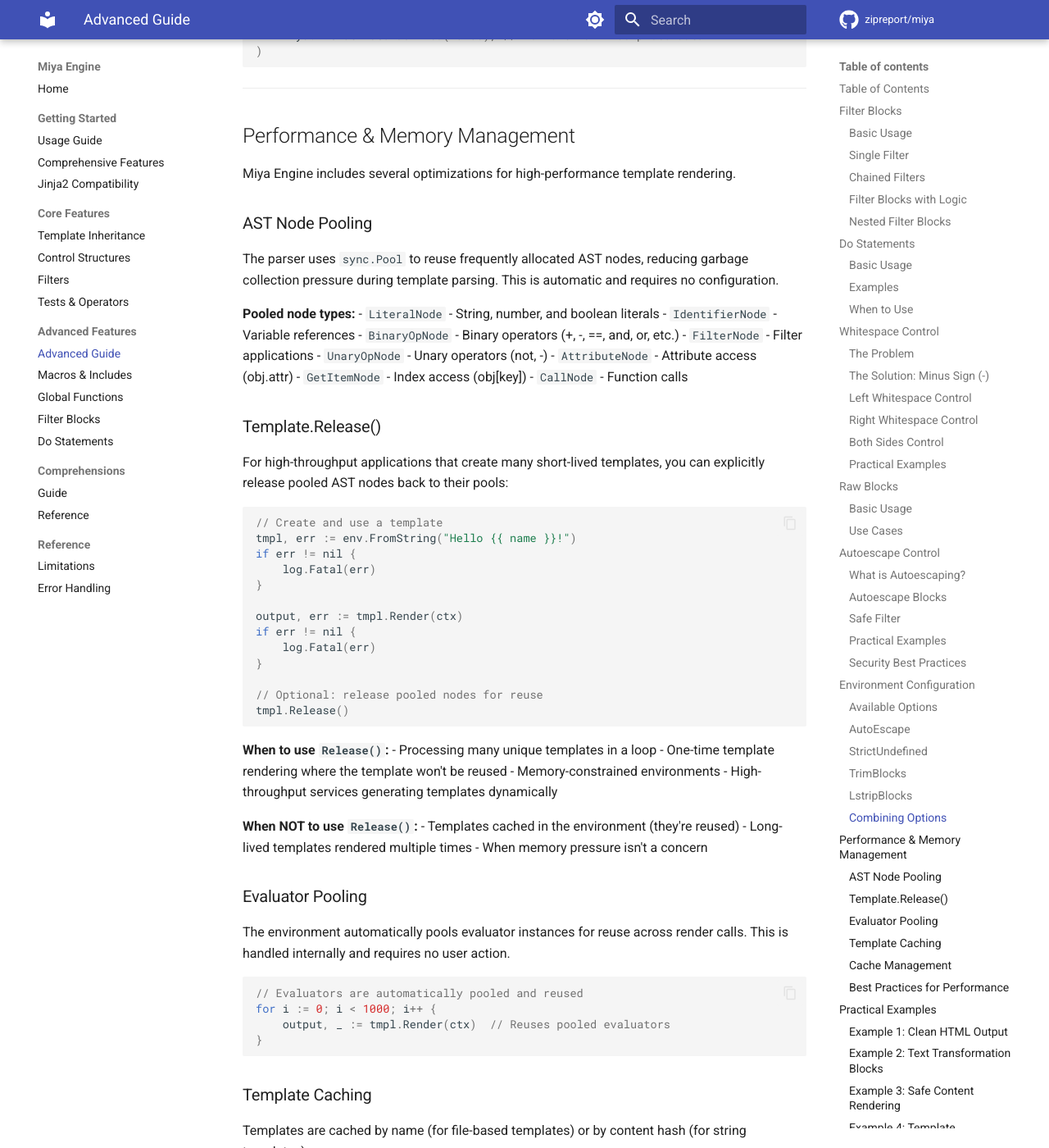
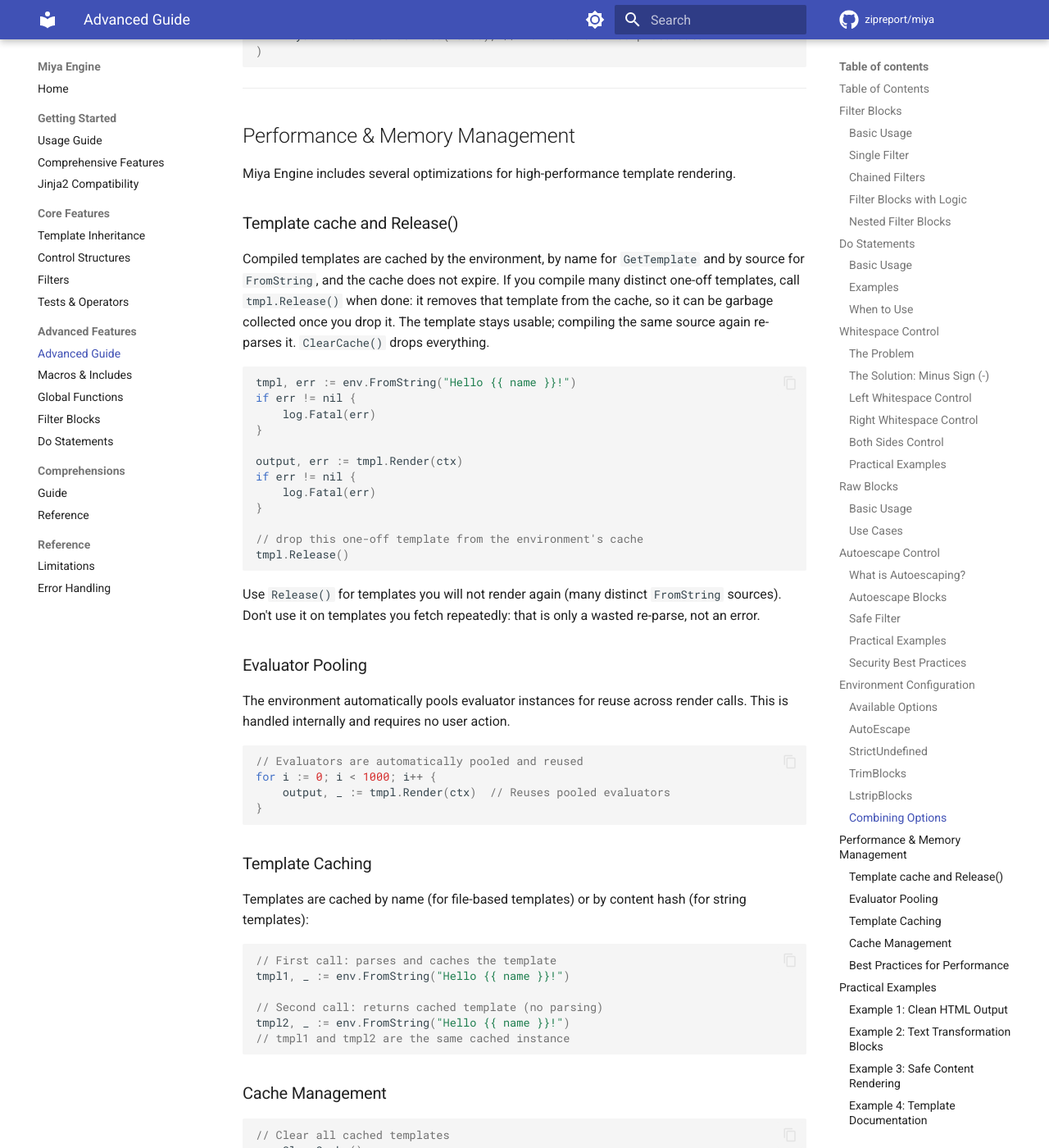
Before and after one commit to zipreport/miya, an MkDocs documentation site: the page built from docs/ADVANCED_FEATURES_GUIDE.md, in a window 1280 px wide and 1400 px high, scrolled down 11049 px. Shown: the whole window at 82% size. Built offline with MkDocs 1.6.1 and Material for MkDocs 9.7.7, drawn with Linux system fonts in a browser that asks for light colours; comment, search, counter and statistics services are not loaded; some of the changed text lies outside the part shown.

Commit message:
docs: describe Release as cache eviction, drop node pooling
Co-Authored-By: Claude Sonnet 5.5 <noreply@anthropic.com>

````diff
--- a/docs/ADVANCED_FEATURES_GUIDE.md
+++ b/docs/ADVANCED_FEATURES_GUIDE.md
@@ -546,26 +546,11 @@ env := miya.NewEnvironment(
 
 Miya Engine includes several optimizations for high-performance template rendering.
 
-### AST Node Pooling
+### Template cache and Release()
 
-The parser uses `sync.Pool` to reuse frequently allocated AST nodes, reducing garbage collection pressure during template parsing. This is automatic and requires no configuration.
-
-**Pooled node types:**
-- `LiteralNode` - String, number, and boolean literals
-- `IdentifierNode` - Variable references
-- `BinaryOpNode` - Binary operators (+, -, ==, and, or, etc.)
-- `FilterNode` - Filter applications
-- `UnaryOpNode` - Unary operators (not, -)
-- `AttributeNode` - Attribute access (obj.attr)
-- `GetItemNode` - Index access (obj[key])
-- `CallNode` - Function calls
-
-### Template.Release()
-
-For high-throughput applications that create many short-lived templates, you can explicitly release pooled AST nodes back to their pools:
+Compiled templates are cached by the environment, by name for `GetTemplate` and by source for `FromString`, and the cache does not expire. If you compile many distinct one-off templates, call `tmpl.Release()` when done: it removes that template from the cache, so it can be garbage collected once you drop it. The template stays usable; compiling the same source again re-parses it. `ClearCache()` drops everything.
 
 ```go
-// Create and use a template
 tmpl, err := env.FromString("Hello {{ name }}!")
 if err != nil {
     log.Fatal(err)
@@ -576,20 +561,11 @@ if err != nil {
     log.Fatal(err)
 }
 
-// Optional: release pooled nodes for reuse
+// drop this one-off template from the environment's cache
 tmpl.Release()
 ```
 
-**When to use `Release()`:**
-- Processing many unique templates in a loop
-- One-time template rendering where the template won't be reused
-- Memory-constrained environments
-- High-throughput services generating templates dynamically
-
-**When NOT to use `Release()`:**
-- Templates cached in the environment (they're reused)
-- Long-lived templates rendered multiple times
-- When memory pressure isn't a concern
+Use `Release()` for templates you will not render again (many distinct `FromString` sources). Don't use it on templates you fetch repeatedly: that is only a wasted re-parse, not an error.
 
 ### Evaluator Pooling
 
@@ -648,7 +624,7 @@ for _, data := range items {
 // 3. Use Release() only for one-off templates
 func processUserTemplate(userTemplate string, data interface{}) string {
     tmpl, _ := env.FromString(userTemplate)
-    defer tmpl.Release()  // Release since this is a one-time template
+    defer tmpl.Release()  // drop this one-off template from the environment's cache
 
     ctx := miya.NewContext()
     ctx.Set("data", data)
@@ -800,7 +776,7 @@ func processUserTemplate(userTemplate string, data interface{}) string {
 
 | Method | Description |
 |--------|-------------|
-| `Template.Release()` | Return pooled AST nodes for reuse (optional) |
+| `Template.Release()` | Remove this template from the environment's cache (it stays usable) |
 | `Environment.ClearCache()` | Clear all cached templates |
 | `Environment.InvalidateTemplate(name)` | Remove specific template from cache |
 | `Environment.GetCacheSize()` | Get number of cached templates |
@@ -877,7 +853,7 @@ Items: {%- for item in items %}{{ item }}{{ ", " if not loop.last }}{% endfor %}
 - **Raw Blocks** - Prevent template processing
 - **Autoescape** - Control HTML escaping for security
 - **Environment Configuration** - AutoEscape, StrictUndefined, TrimBlocks, LstripBlocks
-- **Performance Optimizations** - AST node pooling, evaluator pooling, template caching
+- **Performance Optimizations** - evaluator pooling, template caching
 
 **Key Benefits:**
 - Clean, professional output
````
Also changed, not shown: CHANGELOG.md (+14 -0 lines), CLAUDE.md (+2 -7 lines), README.md (+4 -6 lines), docs/README.md (+1 -1 lines), docs/USAGE_GUIDE.md (+3 -6 lines), docs/index.md (+2 -2 lines).
